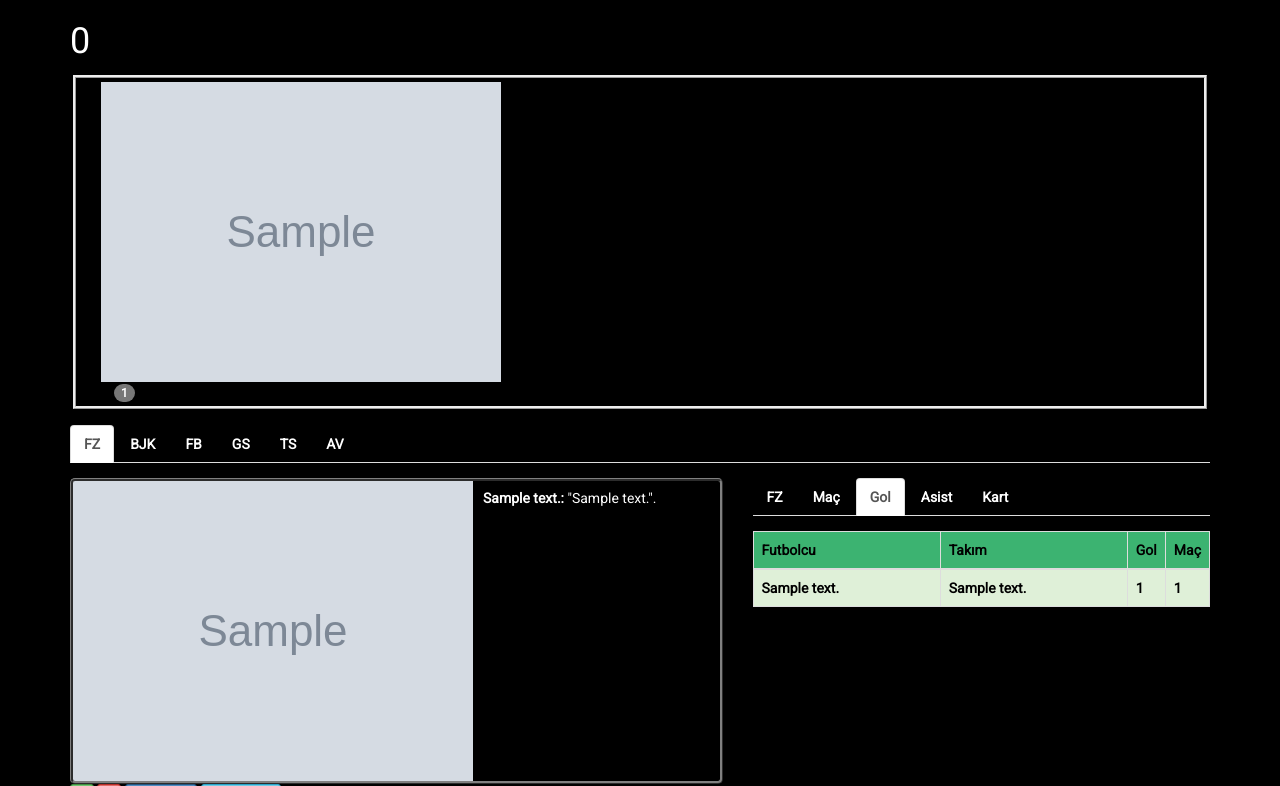
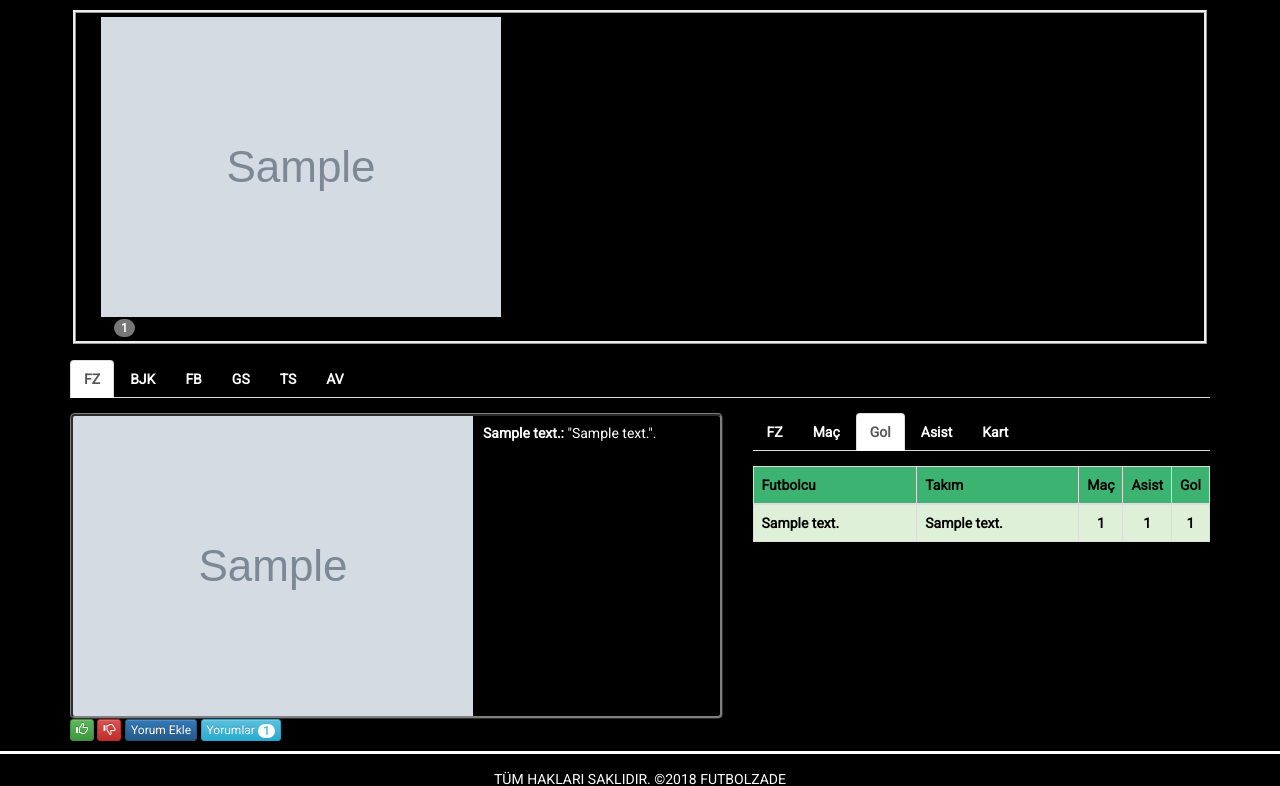
Before and after one commit to alinadir/futbolhaber, a Django app: page / in a window 1280 px wide, after a click on "Gol". Shown: the part 53-839 px from the top of the page. Run offline with Django 3.2, Linux system fonts and the light colour scheme; tables that the repository leaves empty hold one stand-in row (values such as "Sample post"); grey boxes marked "Sample" are stand-in pictures; some libraries are stand-ins or nearby versions.

Commit message:
mac gol asist sekmelri düzenlendi recaptcha eklendi

```diff
--- a/home/forms.py
+++ b/home/forms.py
@@ -1,9 +1,9 @@
 from django import forms
 from .models import Yorum
-#from captcha.fields import ReCaptchaField
+from captcha.fields import ReCaptchaField
 
 class CommentForm(forms.ModelForm):
-	#captcha = ReCaptchaField()
+	captcha = ReCaptchaField()
 	class Meta:
 		model = Yorum
 		fields = [
--- a/home/views.py
+++ b/home/views.py
@@ -6,6 +6,7 @@ from .forms import CommentForm
 from django.core.paginator import Paginator, EmptyPage, PageNotAnInteger
 from django.db.models import Q
 from django.contrib import messages
+from django.views.decorators.csrf import csrf_exempt
 
 
 
@@ -14,15 +15,10 @@ from django.contrib import messages
 
 
 # Create your views here.
-def home_view(request):#ana sayfamızın
-	a=0
-	if request.GET:
-		a=request.GET['key1']
-		print(a)
+@csrf_exempt
+def home_view(request):
 
-
-
-	fikstur= Fikstur.objects.filter(mac_saati__range=["2018-04-07", "2018-04-10"])
+	fikstur= Fikstur.objects.filter(mac_saati__range=["2018-04-11", "2018-04-18"])
 	takımlar=Puan.objects.all()
 	yazılar=Yazi.objects.all()
 	yazıbjk = yazılar.filter(konu__isim="Beşiktaş")
@@ -77,6 +73,8 @@ def home_view(request):#ana sayfamızın
 		if aaa:
 			sosyaller = aaa
 
+
+
 	context = {
 		'sosyaller':sosyaller,
 		'bjk':bjk,
@@ -112,8 +110,16 @@ def home_view(request):#ana sayfamızın
 		'golts':golts,
 		'asistts':asistts,
 		'kartlarts':kartlarts,
-		'a':a,
+
+
 	}
+	#if request.GET:
+	#	a=request.GET['key1']
+	#	Konu.objects.create(isim=a)
+		#print(context)
+
+
+
 	return render(request,"home/home.html",context)#home.html in dire
 
 
--- a/templates/base.html
+++ b/templates/base.html
@@ -7,7 +7,7 @@
 		{% block metalar %}
 		<meta name="description" content="Beşiktaş, Galatasaray, Fenerbahçe ve Trabzonspor ile ilgili haberler ve yorumlar">
 		<meta name="keywords" content="Beşiktaş, Galatasaray,Fenerbahçe, Trabzonspor, Şenol Güneş, Fatih Terim, Aykut Kocaman, Rıza Çalımbay ">
-		<meta name="author" content="Rıdvan Dilmen,Ali Ece">
+		<meta name="author" content="Rıdvan Dilmen, Ali Ece">
 		{% endblock %}
 		<title> {% block title %} Futbol Haberleri {% endblock %}</title>
 
--- a/templates/home/bjk_fikstur.html
+++ b/templates/home/bjk_fikstur.html
@@ -15,14 +15,14 @@
 			<td><b>Hakemler</td>
 			<td></b>  {{ mac.hakem }} {{ mac.yardımcı_hakemler }}  </td>
 		</tr>
-		<tr class="ayir">
+		<!--<tr class="ayir">
 			<td><b>Ev sahibi 11</td>
 			<td></b>  {{ mac.ilkonbir1 }} </td>
 		</tr>
 		<tr class="ayir">
 			<td><b>Konuk Takım 11</td>
 			<td></b>  {{ mac.ilkonbir2 }} </td>
-		</tr>
+		</tr> -->
 		<tr class="ayir">
 			<td><b>Goller</b></td>
 			<td></b>  {{ mac.goller1 }} - {{ mac.goller2 }}</td>
@@ -43,7 +43,7 @@
 			<td><b>Oyundan Çıkanlar</b></td>
 			<td>{{ mac.cıkan_oyuncular1 }} - {{ mac.cıkan_oyuncular1}}</td>
 		</tr>
-		<tr class="ayir">
+		<!--<tr class="ayir">
 			<td><b>Topla Oynama</b></td>
 			<td>%{{mac.topla_oynama_yüzdesi1}}  - %{{mac.topla_oynama_yüzdesi1}} </td>
 		</tr>
@@ -74,7 +74,7 @@
 		<tr class="ayir">
 			<td><b>Fauller</b></td>
 			<td>{{mac.fauller1}}  - {{mac.fauller2}} </td>
-		</tr>
+		</tr> -->
 	</tbody>
 {% endfor %}
 </table>
--- a/templates/home/fb_fikstur.html
+++ b/templates/home/fb_fikstur.html
@@ -15,14 +15,14 @@
 			<td><b>Hakemler</td>
 			<td></b>  {{ mac.hakem }} {{ mac.yardımcı_hakemler }}  </td>
 		</tr>
-		<tr class="ayir">
+		<!--<tr class="ayir">
 			<td><b>Ev sahibi 11</td>
 			<td></b>  {{ mac.ilkonbir1 }} </td>
 		</tr>
 		<tr class="ayir">
 			<td><b>Konuk Takım 11</td>
 			<td></b>  {{ mac.ilkonbir2 }} </td>
-		</tr>
+		</tr> -->
 		<tr class="ayir">
 			<td><b>Goller</b></td>
 			<td></b>  {{ mac.goller1 }} - {{ mac.goller2 }}</td>
@@ -43,7 +43,7 @@
 			<td><b>Oyundan Çıkanlar</b></td>
 			<td>{{ mac.cıkan_oyuncular1 }} - {{ mac.cıkan_oyuncular1}}</td>
 		</tr>
-		<tr class="ayir">
+		<!--<tr class="ayir">
 			<td><b>Topla Oynama</b></td>
 			<td>%{{mac.topla_oynama_yüzdesi1}}  - %{{mac.topla_oynama_yüzdesi1}} </td>
 		</tr>
@@ -74,7 +74,7 @@
 		<tr class="ayir">
 			<td><b>Fauller</b></td>
 			<td>{{mac.fauller1}}  - {{mac.fauller2}} </td>
-		</tr>
+		</tr> -->
 	</tbody>
 {% endfor %}
 </table>
--- a/templates/home/gs_fikstur.html
+++ b/templates/home/gs_fikstur.html
@@ -15,14 +15,14 @@
 			<td><b>Hakemler</td>
 			<td></b>  {{ mac.hakem }} {{ mac.yardımcı_hakemler }}  </td>
 		</tr>
-		<tr class="ayir">
+		<!--<tr class="ayir">
 			<td><b>Ev sahibi 11</td>
 			<td></b>  {{ mac.ilkonbir1 }} </td>
 		</tr>
 		<tr class="ayir">
 			<td><b>Konuk Takım 11</td>
 			<td></b>  {{ mac.ilkonbir2 }} </td>
-		</tr>
+		</tr> -->
 		<tr class="ayir">
 			<td><b>Goller</b></td>
 			<td></b>  {{ mac.goller1 }} - {{ mac.goller2 }}</td>
@@ -43,7 +43,7 @@
 			<td><b>Oyundan Çıkanlar</b></td>
 			<td>{{ mac.cıkan_oyuncular1 }} - {{ mac.cıkan_oyuncular1}}</td>
 		</tr>
-		<tr class="ayir">
+		<!--<tr class="ayir">
 			<td><b>Topla Oynama</b></td>
 			<td>%{{mac.topla_oynama_yüzdesi1}}  - %{{mac.topla_oynama_yüzdesi1}} </td>
 		</tr>
@@ -74,7 +74,7 @@
 		<tr class="ayir">
 			<td><b>Fauller</b></td>
 			<td>{{mac.fauller1}}  - {{mac.fauller2}} </td>
-		</tr>
+		</tr> -->
 	</tbody>
 {% endfor %}
 </table>
--- a/templates/home/home.html
+++ b/templates/home/home.html
@@ -16,7 +16,8 @@
 </ul>
 {% endif %}
 
-<h1>{{a}}</h1>
+
+
 
 {% include 'home/maclar.html' %}
 	<div class="row">
--- a/templates/home/ts_fikstur.html
+++ b/templates/home/ts_fikstur.html
@@ -15,14 +15,14 @@
 			<td><b>Hakemler</td>
 			<td></b>  {{ mac.hakem }} {{ mac.yardımcı_hakemler }}  </td>
 		</tr>
-		<tr class="ayir">
+		<!--<tr class="ayir">
 			<td><b>Ev sahibi 11</td>
 			<td></b>  {{ mac.ilkonbir1 }} </td>
-		</tr>
+
 		<tr class="ayir">
 			<td><b>Konuk Takım 11</td>
 			<td></b>  {{ mac.ilkonbir2 }} </td>
-		</tr>
+		</tr> -->
 		<tr class="ayir">
 			<td><b>Goller</b></td>
 			<td></b>  {{ mac.goller1 }} - {{ mac.goller2 }}</td>
@@ -43,7 +43,7 @@
 			<td><b>Oyundan Çıkanlar</b></td>
 			<td>{{ mac.cıkan_oyuncular1 }} - {{ mac.cıkan_oyuncular1}}</td>
 		</tr>
-		<tr class="ayir">
+		<!--<tr class="ayir">
 			<td><b>Topla Oynama</b></td>
 			<td>%{{mac.topla_oynama_yüzdesi1}}  - %{{mac.topla_oynama_yüzdesi1}} </td>
 		</tr>
@@ -74,7 +74,7 @@
 		<tr class="ayir">
 			<td><b>Fauller</b></td>
 			<td>{{mac.fauller1}}  - {{mac.fauller2}} </td>
-		</tr>
+		</tr> -->
 	</tbody>
 {% endfor %}
 </table>
--- a/templates/home/tv_fikstur.html
+++ b/templates/home/tv_fikstur.html
@@ -17,13 +17,13 @@
 			<td><b>Hakemler</td>
 			<td></b>  {{ mac.hakem }} {{ mac.yardımcı_hakemler }}  </td>
 		</tr>
-		<tr class="ayir">
+		<!--<tr class="ayir">
 			<td><b>Ev sahibi 11</td>
 			<td></b>  {{ mac.ilkonbir1 }} </td>
 		</tr>
 		<tr class="ayir">
 			<td><b>Konuk Takım 11</td>
-			<td></b>  {{ mac.ilkonbir2 }} </td>
+			<td></b>  {{ mac.ilkonbir2 }} </td> -->
 		</tr>
 		<tr class="ayir">
 			<td><b>Goller</b></td>
@@ -45,7 +45,7 @@
 			<td><b>Oyundan Çıkanlar</b></td>
 			<td>{{ mac.cıkan_oyuncular1 }} - {{ mac.cıkan_oyuncular1}}</td>
 		</tr>
-		<tr class="ayir">
+		<!--<tr class="ayir">
 			<td><b>Topla Oynama</b></td>
 			<td>%{{mac.topla_oynama_yüzdesi1}}  - %{{mac.topla_oynama_yüzdesi1}} </td>
 		</tr>
@@ -76,7 +76,7 @@
 		<tr class="ayir">
 			<td><b>Fauller</b></td>
 			<td>{{mac.fauller1}}  - {{mac.fauller2}} </td>
-		</tr>
+		</tr> -->
 	</tbody>
 {% endfor %}
 </table>
--- a/templates/home/yazı_bjk.html
+++ b/templates/home/yazı_bjk.html
@@ -29,8 +29,9 @@
 				<tr>
 					<td class="col-md-5">Futbolcu</td>
 					<td class="col-md-5">Takım</td>
+					<td class="col-md-1">Maç</td>
+					<td class="col-md-1">Asist</td>
 					<td class="col-md-1">Gol</td>
-					<td class="col-md-1">Maç</td>
 				</tr>
 			</thead>
 			<tbody>
@@ -39,8 +40,9 @@
 
 					<td> {{futbolcu.isim}} </td>
 					<td> {{futbolcu.takım.isim}}</td>
-					<td> {{futbolcu.gol_sayısı}} </td>
-					<td> {{futbolcu.mac_sayısı}} </td>
+					<td class="text-center"> {{futbolcu.mac_sayısı}} </td>
+					<td class="text-center"> {{futbolcu.asist_sayısı}} </td>
+					<td class="text-center"> {{futbolcu.gol_sayısı}} </td>
 
 				</tr>
 			{% endfor %}
@@ -53,8 +55,9 @@
 				<tr>
 					<td class="col-md-5">Futbolcu</td>
 					<td class="col-md-5">Takım</td>
+					<td class="col-md-1">Maç</td>
+					<td class="col-md-1">Gol</td>
 					<td class="col-md-1">Asist</td>
-					<td class="col-md-1">Maç</td>
 				</tr>
 			</thead>
 			<tbody>
@@ -63,8 +66,9 @@
 
 					<td> {{futbolcu.isim}} </td>
 					<td> {{futbolcu.takım.isim}}</td>
-					<td> {{futbolcu.asist_sayısı}} </td>
-					<td> {{futbolcu.mac_sayısı}} </td>
+					<td class="text-center"> {{futbolcu.mac_sayısı}} </td>
+					<td class="text-center"> {{futbolcu.gol_sayısı}} </td>
+					<td class="text-center"> {{futbolcu.asist_sayısı}} </td>
 
 				</tr>
 			{% endfor %}
@@ -89,9 +93,9 @@
 
 					<td> {{futbolcu.isim}} </td>
 					<td> {{futbolcu.takım.isim}}</td>
-					<td> {{futbolcu.sarıkart_sayısı}} </td>
-					<td> {{futbolcu.kırmızı_sayısı}} </td>
-					<td> {{futbolcu.mac_sayısı}} </td>
+					<td class="text-center"> {{futbolcu.sarıkart_sayısı}} </td>
+					<td class="text-center"> {{futbolcu.kırmızı_sayısı}} </td>
+					<td class="text-center"> {{futbolcu.mac_sayısı}} </td>
 
 				</tr>
 			{% endfor %}
--- a/templates/home/yazı_fb.html
+++ b/templates/home/yazı_fb.html
@@ -27,8 +27,9 @@
 				<tr>
 					<td class="col-md-5">Futbolcu</td>
 					<td class="col-md-5">Takım</td>
+					<td class="col-md-1">Maç</td>
+					<td class="col-md-1">Asist</td>
 					<td class="col-md-1">Gol</td>
-					<td class="col-md-1">Maç</td>
 				</tr>
 			</thead>
 			<tbody>
@@ -37,8 +38,9 @@
 
 					<td> {{futbolcu.isim}} </td>
 					<td> {{futbolcu.takım.isim}}</td>
-					<td> {{futbolcu.gol_sayısı}} </td>
-					<td> {{futbolcu.mac_sayısı}} </td>
+					<td class="text-center"> {{futbolcu.mac_sayısı}} </td>
+					<td class="text-center"> {{futbolcu.asist_sayısı}} </td>
+					<td class="text-center"> {{futbolcu.gol_sayısı}} </td>
 
 				</tr>
 			{% endfor %}
@@ -51,8 +53,9 @@
 				<tr>
 					<td class="col-md-5">Futbolcu</td>
 					<td class="col-md-5">Takım</td>
+					<td class="col-md-1">Maç</td>
+					<td class="col-md-1">Gol</td>
 					<td class="col-md-1">Asist</td>
-					<td class="col-md-1">Maç</td>
 				</tr>
 			</thead>
 			<tbody>
@@ -61,8 +64,9 @@
 
 					<td> {{futbolcu.isim}} </td>
 					<td> {{futbolcu.takım.isim}}</td>
-					<td> {{futbolcu.asist_sayısı}} </td>
-					<td> {{futbolcu.mac_sayısı}} </td>
+						<td class="text-center"> {{futbolcu.mac_sayısı}} </td>
+					<td class="text-center"> {{futbolcu.gol_sayısı}} </td>
+					<td class="text-center"> {{futbolcu.asist_sayısı}} </td>
 
 				</tr>
 			{% endfor %}
@@ -87,9 +91,9 @@
 
 					<td> {{futbolcu.isim}} </td>
 					<td> {{futbolcu.takım.isim}}</td>
-					<td> {{futbolcu.sarıkart_sayısı}} </td>
-					<td> {{futbolcu.kırmızı_sayısı}} </td>
-					<td> {{futbolcu.mac_sayısı}} </td>
+					<td class="text-center"> {{futbolcu.sarıkart_sayısı}} </td>
+					<td class="text-center"> {{futbolcu.kırmızı_sayısı}} </td>
+					<td class="text-center"> {{futbolcu.mac_sayısı}} </td>
 
 				</tr>
 			{% endfor %}
--- a/templates/home/yazı_gs.html
+++ b/templates/home/yazı_gs.html
@@ -28,8 +28,9 @@
 				<tr>
 					<td class="col-md-5">Futbolcu</td>
 					<td class="col-md-5">Takım</td>
+					<td class="col-md-1">Maç</td>
+					<td class="col-md-1">Asist</td>
 					<td class="col-md-1">Gol</td>
-					<td class="col-md-1">Maç</td>
 				</tr>
 			</thead>
 			<tbody>
@@ -38,8 +39,9 @@
 
 					<td> {{futbolcu.isim}} </td>
 					<td> {{futbolcu.takım.isim}}</td>
-					<td> {{futbolcu.gol_sayısı}} </td>
-					<td> {{futbolcu.mac_sayısı}} </td>
+					<td class="text-center"> {{futbolcu.mac_sayısı}} </td>
+					<td class="text-center"> {{futbolcu.asist_sayısı}} </td>
+					<td class="text-center"> {{futbolcu.gol_sayısı}} </td>
 
 				</tr>
 			{% endfor %}
@@ -52,8 +54,9 @@
 				<tr>
 					<td class="col-md-5">Futbolcu</td>
 					<td class="col-md-5">Takım</td>
+					<td class="col-md-1">Maç</td>
+					<td class="col-md-1">Gol</td>
 					<td class="col-md-1">Asist</td>
-					<td class="col-md-1">Maç</td>
 				</tr>
 			</thead>
 			<tbody>
@@ -62,8 +65,9 @@
 
 					<td> {{futbolcu.isim}} </td>
 					<td> {{futbolcu.takım.isim}}</td>
-					<td> {{futbolcu.asist_sayısı}} </td>
-					<td> {{futbolcu.mac_sayısı}} </td>
+					<td class="text-center"> {{futbolcu.mac_sayısı}} </td>
+					<td class="text-center"> {{futbolcu.gol_sayısı}} </td>
+					<td class="text-center"> {{futbolcu.asist_sayısı}} </td>
 
 				</tr>
 			{% endfor %}
@@ -88,9 +92,9 @@
 
 					<td> {{futbolcu.isim}} </td>
 					<td> {{futbolcu.takım.isim}}</td>
-					<td> {{futbolcu.sarıkart_sayısı}} </td>
-					<td> {{futbolcu.kırmızı_sayısı}} </td>
-					<td> {{futbolcu.mac_sayısı}} </td>
+					<td class="text-center"> {{futbolcu.sarıkart_sayısı}} </td>
+					<td class="text-center"> {{futbolcu.kırmızı_sayısı}} </td>
+					<td class="text-center"> {{futbolcu.mac_sayısı}} </td>
 
 				</tr>
 			{% endfor %}
--- a/templates/home/yazı_ts.html
+++ b/templates/home/yazı_ts.html
@@ -28,8 +28,9 @@
 				<tr>
 					<td class="col-md-5">Futbolcu</td>
 					<td class="col-md-5">Takım</td>
+					<td class="col-md-1">Maç</td>
+					<td class="col-md-1">Asist</td>
 					<td class="col-md-1">Gol</td>
-					<td class="col-md-1">Maç</td>
 				</tr>
 			</thead>
 			<tbody>
@@ -38,8 +39,9 @@
 
 					<td> {{futbolcu.isim}} </td>
 					<td> {{futbolcu.takım.isim}}</td>
-					<td> {{futbolcu.gol_sayısı}} </td>
-					<td> {{futbolcu.mac_sayısı}} </td>
+					<td class="text-center"> {{futbolcu.mac_sayısı}} </td>
+					<td class="text-center"> {{futbolcu.asist_sayısı}} </td>
+					<td class="text-center"> {{futbolcu.gol_sayısı}} </td>
 
 				</tr>
 			{% endfor %}
@@ -52,8 +54,9 @@
 				<tr>
 					<td class="col-md-5">Futbolcu</td>
 					<td class="col-md-5">Takım</td>
+					<td class="col-md-1">Maç</td>
+					<td class="col-md-1">Gol</td>
 					<td class="col-md-1">Asist</td>
-					<td class="col-md-1">Maç</td>
 				</tr>
 			</thead>
 			<tbody>
@@ -62,8 +65,9 @@
 
 					<td> {{futbolcu.isim}} </td>
 					<td> {{futbolcu.takım.isim}}</td>
-					<td> {{futbolcu.asist_sayısı}} </td>
-					<td> {{futbolcu.mac_sayısı}} </td>
+					<td class="text-center"> {{futbolcu.mac_sayısı}} </td>
+					<td class="text-center"> {{futbolcu.gol_sayısı}} </td>
+					<td class="text-center"> {{futbolcu.asist_sayısı}} </td>
 
 				</tr>
 			{% endfor %}
@@ -88,9 +92,9 @@
 
 					<td> {{futbolcu.isim}} </td>
 					<td> {{futbolcu.takım.isim}}</td>
-					<td> {{futbolcu.sarıkart_sayısı}} </td>
-					<td> {{futbolcu.kırmızı_sayısı}} </td>
-					<td> {{futbolcu.mac_sayısı}} </td>
+					<td class="text-center"> {{futbolcu.sarıkart_sayısı}} </td>
+					<td class="text-center"> {{futbolcu.kırmızı_sayısı}} </td>
+					<td class="text-center"> {{futbolcu.mac_sayısı}} </td>
 
 				</tr>
 			{% endfor %}
--- a/templates/home/yazılar.html
+++ b/templates/home/yazılar.html
@@ -27,8 +27,10 @@
 				<tr>
 					<td class="col-md-5">Futbolcu</td>
 					<td class="col-md-5">Takım</td>
+					<td class="col-md-1">Maç</td>
+					<td class="col-md-1">Asist</td>
 					<td class="col-md-1">Gol</td>
-					<td class="col-md-1">Maç</td>
+
 				</tr>
 			</thead>
 			<tbody>
@@ -37,8 +39,10 @@
 
 					<td> {{futbolcu.isim}} </td>
 					<td> {{futbolcu.takım.isim}}</td>
-					<td> {{futbolcu.gol_sayısı}} </td>
-					<td> {{futbolcu.mac_sayısı}} </td>
+					<td class="text-center"> {{futbolcu.mac_sayısı}} </td>
+					<td class="text-center"> {{futbolcu.asist_sayısı}} </td>
+					<td class="text-center"> {{futbolcu.gol_sayısı}} </td>
+
 
 				</tr>
 			{% endfor %}
@@ -51,8 +55,9 @@
 				<tr>
 					<td class="col-md-5">Futbolcu</td>
 					<td class="col-md-5">Takım</td>
+					<td class="col-md-1">Maç</td>
+					<td class="col-md-1">Gol</td>
 					<td class="col-md-1">Asist</td>
-					<td class="col-md-1">Maç</td>
 				</tr>
 			</thead>
 			<tbody>
@@ -61,9 +66,10 @@
 
 					<td> {{futbolcu.isim}} </td>
 					<td> {{futbolcu.takım.isim}}</td>
-					<td> {{futbolcu.asist_sayısı}} </td>
-					<td> {{futbolcu.mac_sayısı}} </td>
 
+					<td class="text-center"> {{futbolcu.mac_sayısı}} </td>
+					<td class="text-center"> {{futbolcu.gol_sayısı}} </td>
+					<td class="text-center"> {{futbolcu.asist_sayısı}} </td>
 				</tr>
 			{% endfor %}
 			</tbody>
@@ -87,9 +93,9 @@
 
 					<td> {{futbolcu.isim}} </td>
 					<td> {{futbolcu.takım.isim}}</td>
-					<td> {{futbolcu.sarıkart_sayısı}} </td>
-					<td> {{futbolcu.kırmızı_sayısı}} </td>
-					<td> {{futbolcu.mac_sayısı}} </td>
+					<td class="text-center"> {{futbolcu.sarıkart_sayısı}} </td>
+					<td class="text-center"> {{futbolcu.kırmızı_sayısı}} </td>
+					<td class="text-center"> {{futbolcu.mac_sayısı}} </td>
 
 				</tr>
 			{% endfor %}
```
Also changed, not shown: ligler/models.py (+26 -26 lines), templates/home/yazı_avr.html (+0 -109 lines).
